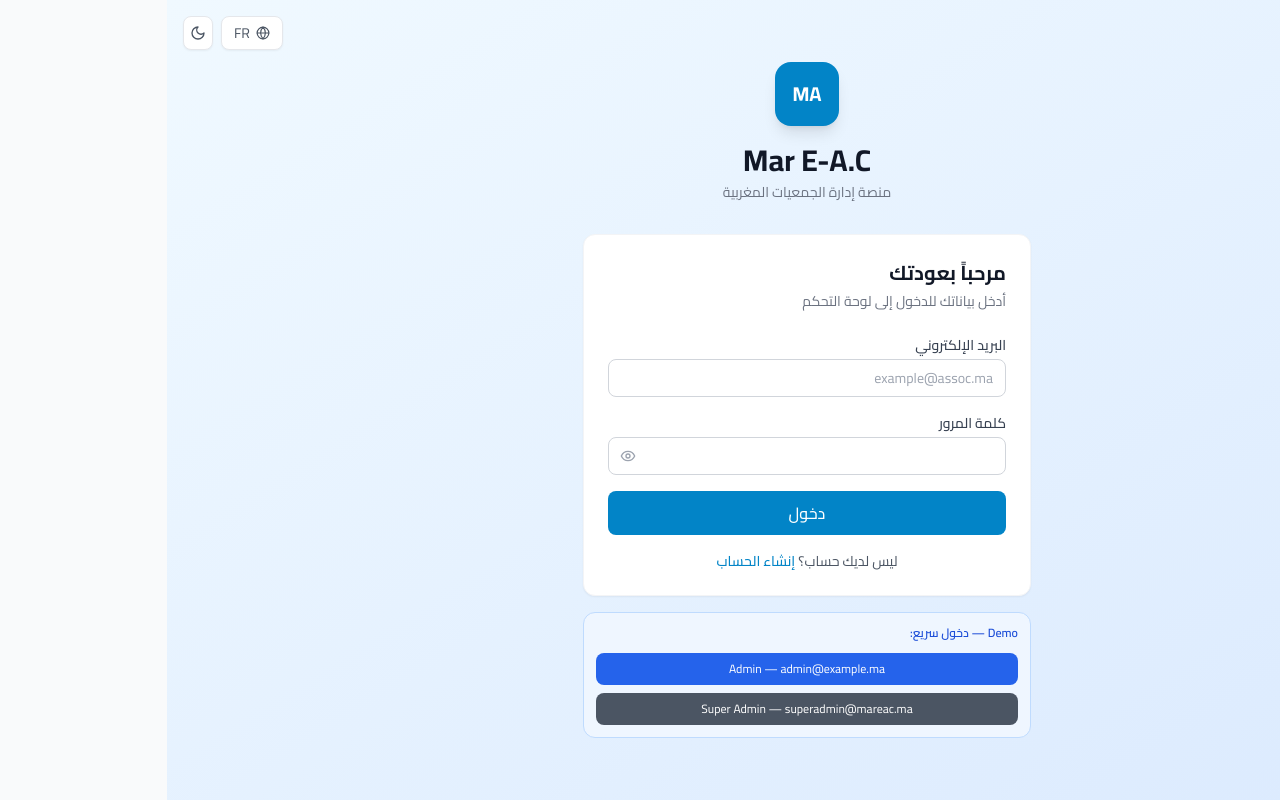
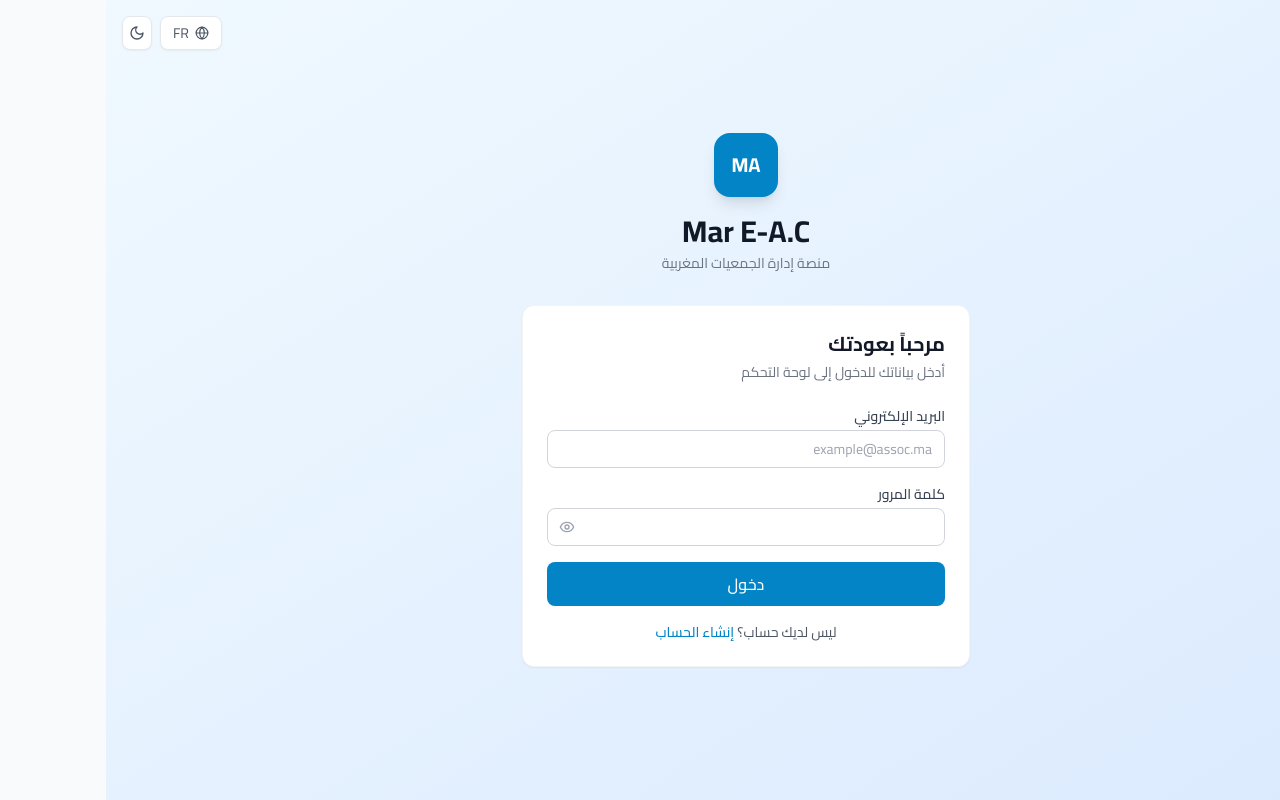
Before and after one commit to bestqrov/jm3iat, a React (Vite) app in the folder mar-eac/frontend/: page /login in a window 1280 px wide. Built offline with nearby package versions, Linux system fonts and the light colour scheme; the HTML template or start-up script is replaced by a standard one.

Commit message:
Remove demo quick-login buttons and credentials from login page
Co-Authored-By: Claude Sonnet 4.6 <noreply@anthropic.com>

```diff
--- a/mar-eac/frontend/src/pages/auth/LoginPage.tsx
+++ b/mar-eac/frontend/src/pages/auth/LoginPage.tsx
@@ -23,27 +23,6 @@ export const LoginPage: React.FC = () => {
     setLoading(true);
     try {
       await login(email, password);
-      navigate('/dashboard');
-    } catch (err: any) {
-      const status = err.response?.status;
-      const msg = err.response?.data?.message;
-      if (status) {
-        setError(msg || `Server error (${status})`);
-      } else {
-        setError('Cannot reach server. Check your connection.');
-      }
-    } finally {
-      setLoading(false);
-    }
-  };
-
-  const handleDemoLogin = async (demoEmail: string, demoPassword: string) => {
-    setError('');
-    setLoading(true);
-    setEmail(demoEmail);
-    setPassword(demoPassword);
-    try {
-      await login(demoEmail, demoPassword);
       navigate('/dashboard');
     } catch (err: any) {
       const status = err.response?.status;
@@ -145,24 +124,6 @@ export const LoginPage: React.FC = () => {
           </p>
         </div>
 
-        {/* Demo quick login */}
-        <div className="mt-4 p-3 bg-blue-50 dark:bg-blue-900/20 rounded-xl border border-blue-200 dark:border-blue-800 space-y-2">
-          <p className="text-xs font-semibold text-blue-700 dark:text-blue-400 mb-1">Demo — دخول سريع:</p>
-          <button
-            onClick={() => handleDemoLogin('admin@example.ma', 'Admin@123')}
-            disabled={loading}
-            className="w-full text-xs px-3 py-2 bg-blue-600 hover:bg-blue-700 text-white rounded-lg transition-colors disabled:opacity-50"
-          >
-            Admin — admin@example.ma
-          </button>
-          <button
-            onClick={() => handleDemoLogin('superadmin@mareac.ma', 'SuperAdmin@123')}
-            disabled={loading}
-            className="w-full text-xs px-3 py-2 bg-gray-600 hover:bg-gray-700 text-white rounded-lg transition-colors disabled:opacity-50"
-          >
-            Super Admin — superadmin@mareac.ma
-          </button>
-        </div>
       </div>
     </div>
   );
```
